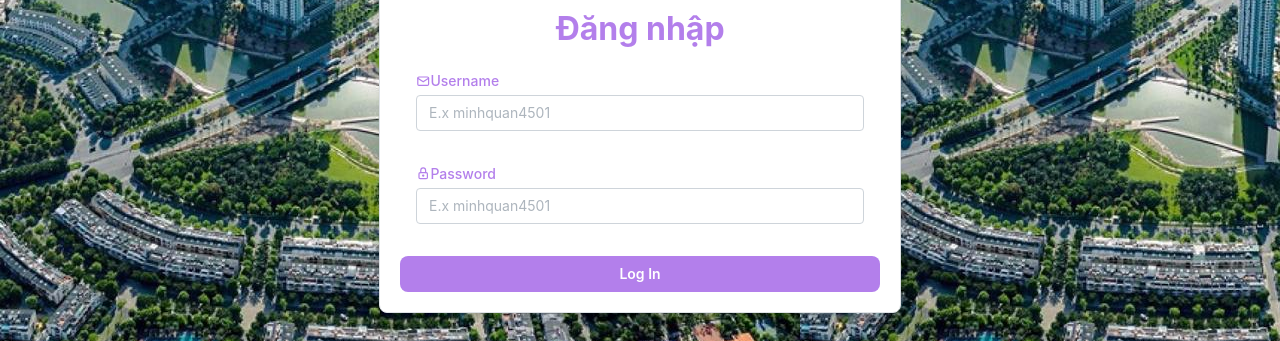
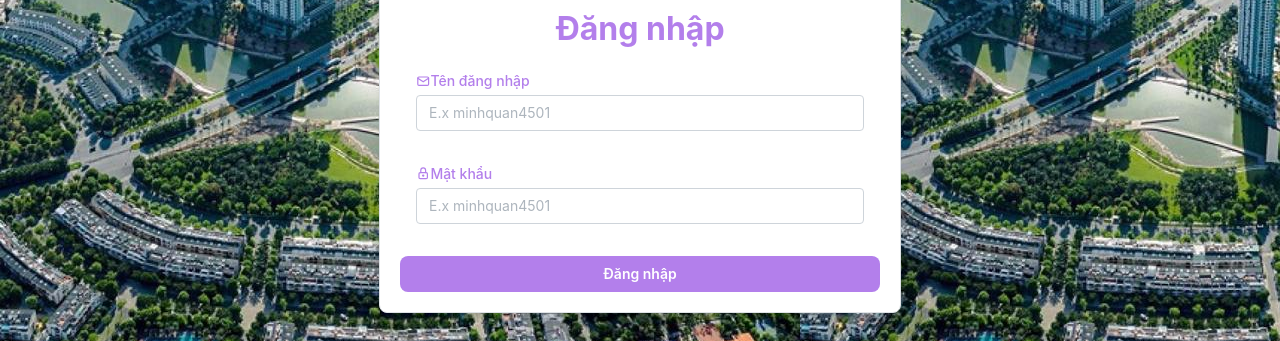
Before and after one commit to Galaticos402/real-estate-management, a React (Vite) app: page / in a window 1280 px wide. Shown: the part 252-593 px from the top of the page. Built offline with nearby package versions, Linux system fonts and the light colour scheme.

Commit message:
Add formik and yup

```diff
--- a/package.json
+++ b/package.json
@@ -19,7 +19,8 @@
     "formik": "^2.4.5",
     "react": "^18.2.0",
     "react-dom": "^18.2.0",
-    "react-router-dom": "^6.21.3"
+    "react-router-dom": "^6.21.3",
+    "yup": "^1.3.3"
   },
   "devDependencies": {
     "@types/node": "^20.11.7",
--- a/src/pages/login/login.tsx
+++ b/src/pages/login/login.tsx
@@ -2,8 +2,30 @@ import React from "react";
 import { Button, Card, Input, Text } from "@mantine/core";
 import classes from "./login.module.css";
 import { IconLock, IconMail } from "@tabler/icons-react";
+import * as yup from 'yup'
+import { useFormik } from "formik";
+import { ILoginRequest } from "../../models/auth.model";
+
+const LoginSchema = yup.object().shape({
+  username: yup.string().required(),
+  password: yup.string().required()
+})
 
 const LoginPage: React.FC = () => {
+
+  const handleSubmit = () => {
+
+  }
+
+  const formik = useFormik<ILoginRequest>({
+    initialValues: {
+      username: '',
+      password: ''
+    },
+    validationSchema: LoginSchema,
+    onSubmit: handleSubmit,
+  })
+
   return (
     <div className={classes.container}>
       <Card shadow="sm" padding="lg" radius="md" withBorder>
@@ -15,9 +37,9 @@ const LoginPage: React.FC = () => {
               <div>
                 <IconMail size="0.9em" color="#B37FEB" />
               </div>
-              <Input.Label style={{ color: "#B37FEB" }}>Username</Input.Label>
+              <Input.Label style={{ color: "#B37FEB" }}>Tên đăng nhập</Input.Label>
             </div>
-            <Input radius="sm" placeholder="E.x minhquan4501" />
+            <Input value={formik.values.username} radius="sm" placeholder="E.x minhquan4501" />
           </Input.Wrapper>
           {/* Password */}
           <Input.Wrapper className={classes.input_wrapper}>
@@ -25,9 +47,9 @@ const LoginPage: React.FC = () => {
               <div>
                 <IconLock size="0.9em" color="#B37FEB" />
               </div>
-              <Input.Label style={{ color: "#B37FEB" }}>Password</Input.Label>
+              <Input.Label style={{ color: "#B37FEB" }}>Mật khẩu</Input.Label>
             </div>
-            <Input type="password" radius="sm" placeholder="E.x minhquan4501" />
+            <Input value={formik.values.password}  type="password" radius="sm" placeholder="E.x minhquan4501" />
           </Input.Wrapper>
           <Button
             variant="light"
@@ -36,7 +58,7 @@ const LoginPage: React.FC = () => {
             mt="md"
             radius="md"
           >
-            Log In
+            Đăng nhập
           </Button>
         </div>
       </Card>
```
Also changed, not shown: 1 other file (tests, documents, lock files or other folders).
